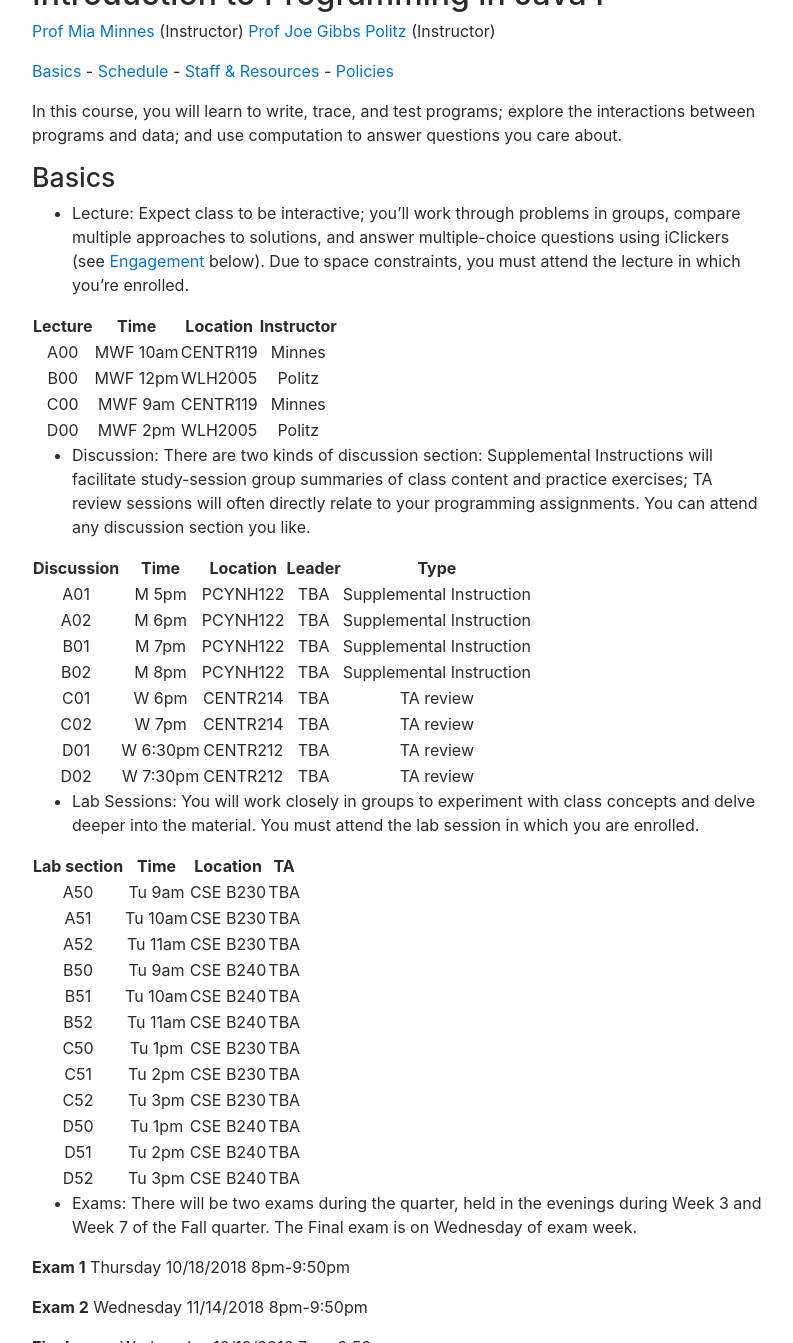
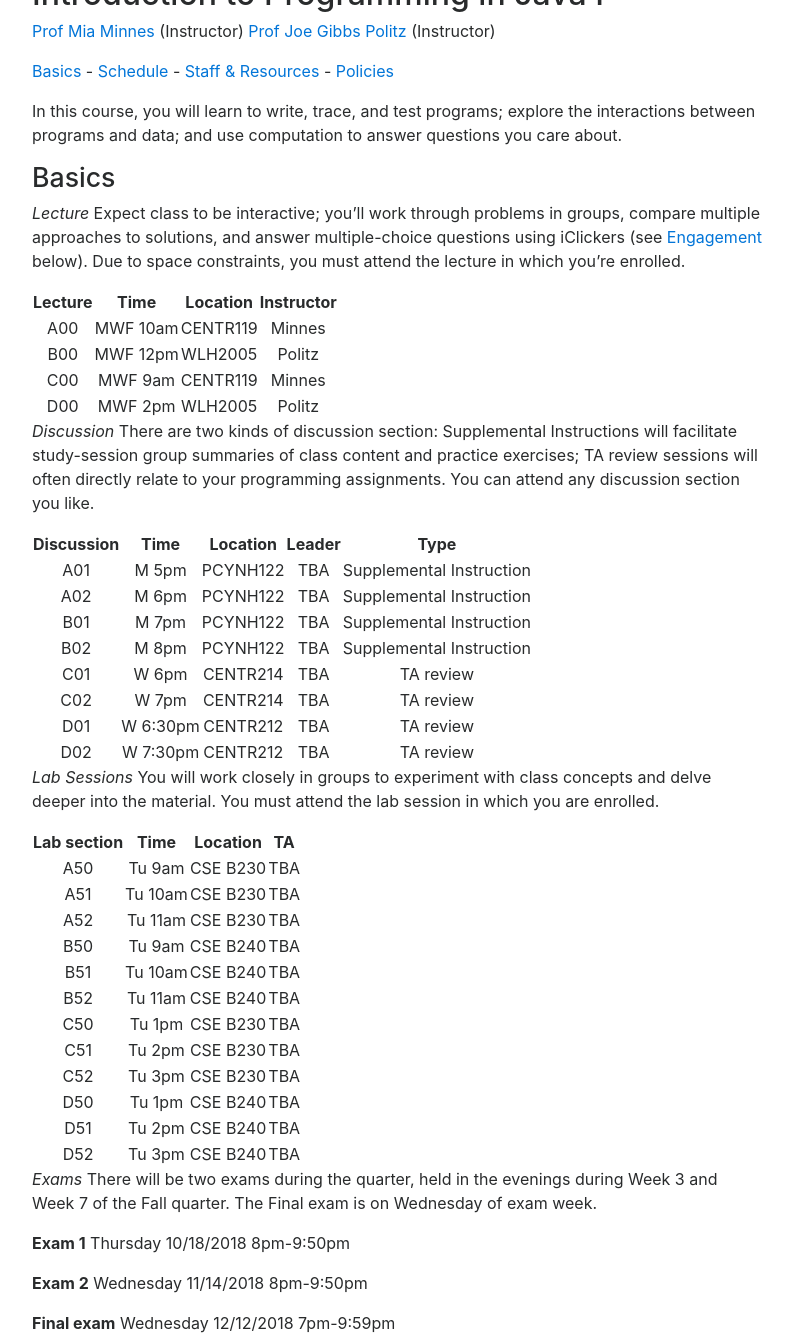
Before and after one commit to ucsd-cse8a-f18/ucsd-cse8a-f18.github.io, a Jekyll site: the page built from index.md, in a window 1280 px wide and 1400 px high, scrolled down 372 px, cut to the strip 57-1400 px from the top of the window. Shown: the whole strip, without its empty margins (243-1036 px from the left). Built offline with Jekyll 4.4.1, drawn with Linux system fonts in a browser that asks for light colours; nearby versions of some CDN libraries; part of the change alters nothing that is shown.

```diff
--- a/index.md
+++ b/index.md
@@ -28,7 +28,7 @@ questions you care about.
 <a id="basics"></a>
 ## Basics
 
-- Lecture:  Expect class to be interactive; you'll work through problems in groups, compare multiple approaches to solutions, and answer multiple-choice questions using iClickers (see <a href="#engage">Engagement</a> below). Due to space constraints, you must attend the lecture in which you're enrolled.
+*Lecture*  Expect class to be interactive; you'll work through problems in groups, compare multiple approaches to solutions, and answer multiple-choice questions using iClickers (see <a href="#engage">Engagement</a> below). Due to space constraints, you must attend the lecture in which you're enrolled.
 
 | Lecture | Time     | Location | Instructor |
 | :-----: |:--------:| :-------:| :--------: |
@@ -37,7 +37,7 @@ questions you care about.
 | C00     | MWF 9am  | CENTR119 | Minnes     |
 | D00     | MWF 2pm  | WLH2005  | Politz     |
 
-- Discussion: There are two kinds of discussion section: Supplemental Instructions will facilitate study-session group summaries of class content and practice exercises; TA review sessions will often directly relate to your programming assignments.  You can attend any discussion section you like.
+*Discussion* There are two kinds of discussion section: Supplemental Instructions will facilitate study-session group summaries of class content and practice exercises; TA review sessions will often directly relate to your programming assignments.  You can attend any discussion section you like.
 
 | Discussion| Time     | Location | Leader | Type |
 | :-------: |:--------:| :-------:| :--------: | :--------: |
@@ -51,7 +51,7 @@ questions you care about.
 | D02       | W 7:30pm | CENTR212 | TBA     | TA review |
 
 
-- Lab Sessions: You will work closely in groups to experiment with class concepts and delve deeper into the material.  You must attend the lab session in which you are enrolled.
+*Lab Sessions* You will work closely in groups to experiment with class concepts and delve deeper into the material.  You must attend the lab session in which you are enrolled.
 
 | Lab section | Time     | Location | TA |
 | :---------: |:--------:| :-------:| :--------: |
@@ -68,7 +68,7 @@ questions you care about.
 | D51       | Tu 2pm | CSE B240 | TBA     |
 | D52       | Tu 3pm | CSE B240 | TBA     |
 
-- Exams: There will be two exams during the quarter, held in the evenings during Week 3 and Week 7 of the Fall quarter.  The Final exam is on Wednesday of exam week.
+*Exams* There will be two exams during the quarter, held in the evenings during Week 3 and Week 7 of the Fall quarter.  The Final exam is on Wednesday of exam week.
 
 **Exam 1** Thursday 10/18/2018	8pm-9:50pm
 
```
